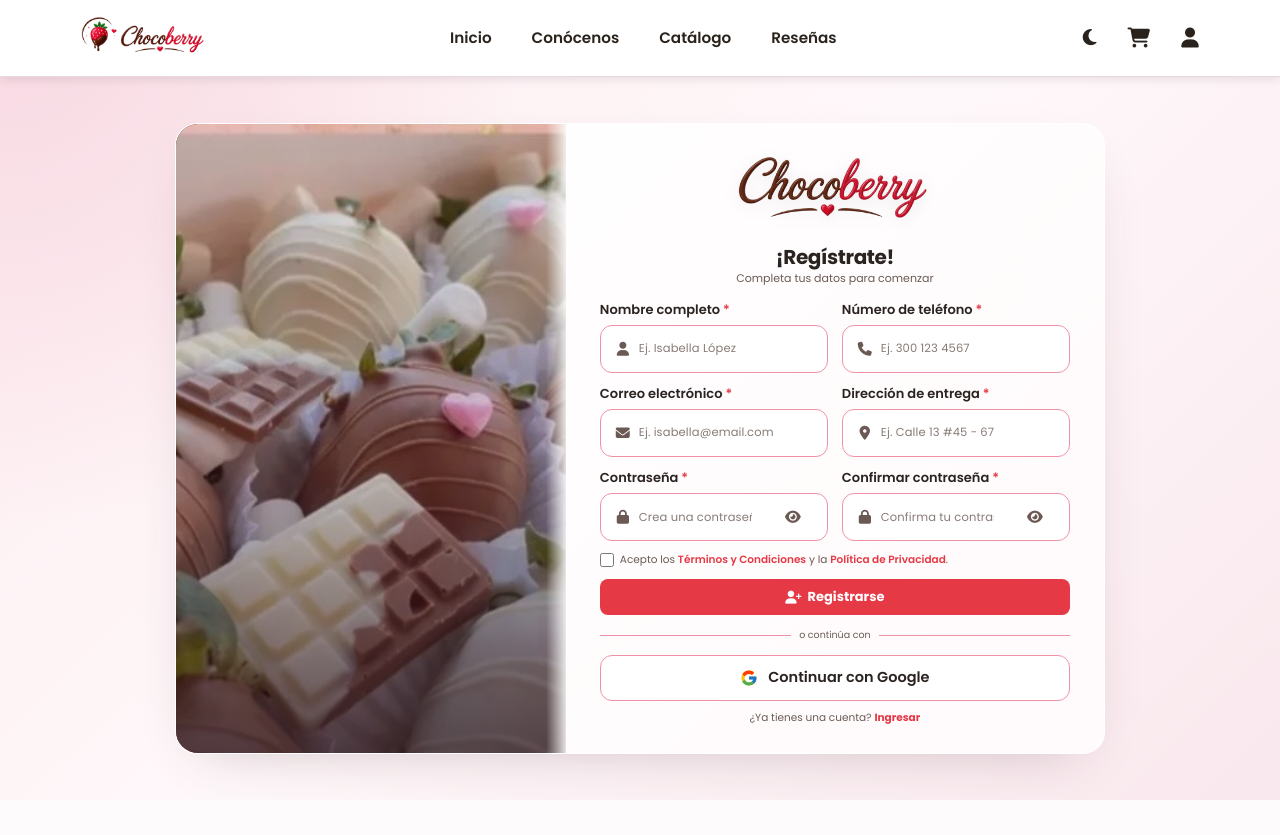
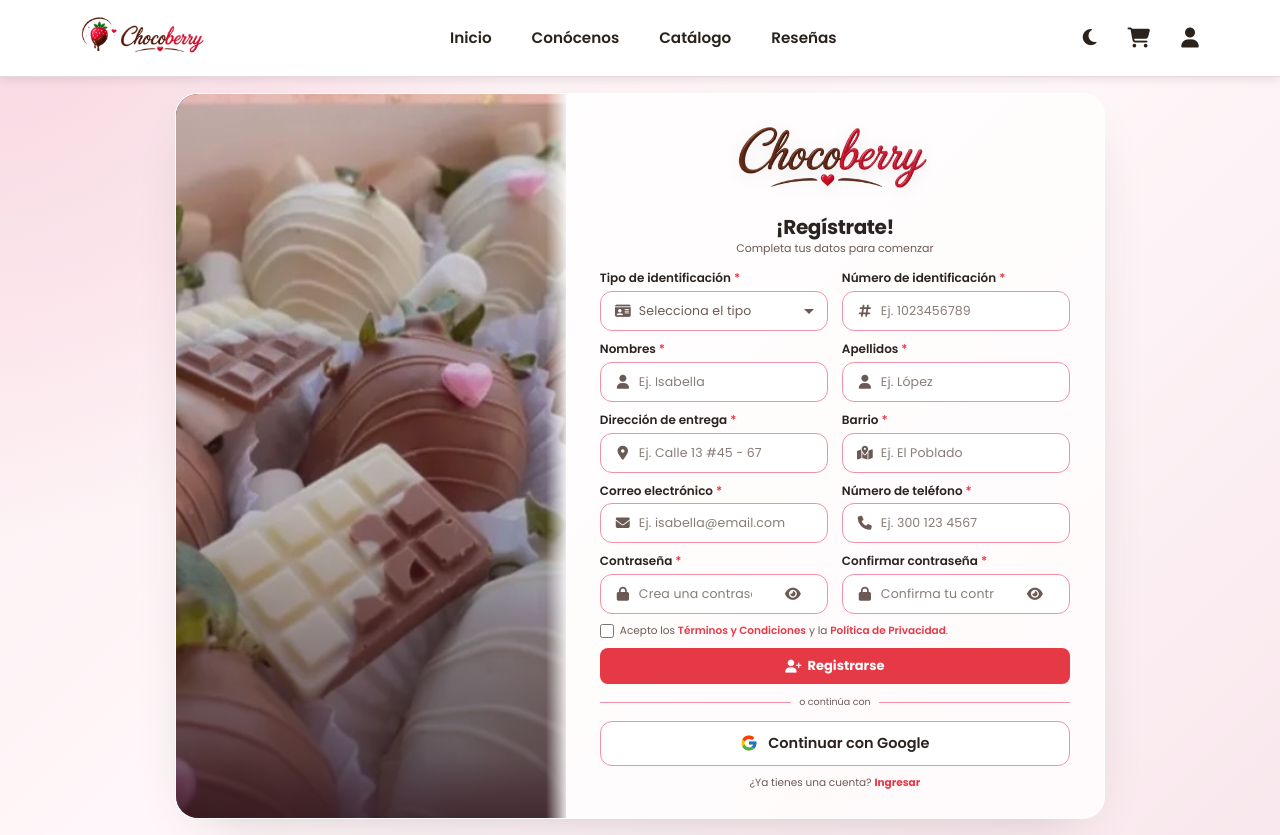
Before and after one commit to laulp-15/chocoberry_web, a React (Vite) app: page /registro in a window 1280 px wide. Before the commit the page ends 800 px from the top, so only its background shows below. Built offline with nearby package versions, Linux system fonts and the light colour scheme.

Commit message:
Nuevos campos añadidos al formulario de registro

```diff
--- a/src/features/admin/users/components/UserFormModal.jsx
+++ b/src/features/admin/users/components/UserFormModal.jsx
@@ -21,7 +21,7 @@
   validatePasswordForCreate,
   validatePasswordForEdit,
 } from "../utils/validators";
-import { DOC_TYPE_OPTIONS } from "../utils/documentTypes";
+import { DOC_TYPE_OPTIONS } from "../../../../shared/utils/documentTypes";
 import "./UserFormModal.css";
 
 const EMPTY_FORM = {
--- a/src/features/admin/users/pages/UserDetailPage.jsx
+++ b/src/features/admin/users/pages/UserDetailPage.jsx
@@ -3,7 +3,7 @@
 import { Link, useNavigate, useParams } from "react-router-dom";
 import useUsersAdmin from "../hooks/useUsersAdmin";
 import RoleBadge from "../components/RoleBadge";
-import { docTypeLabel } from "../utils/documentTypes";
+import { docTypeLabel } from "../../../../shared/utils/documentTypes";
 import "./UserDetailPage.css";
 
 function formatDate(iso) {
--- a/src/features/login/components/AuthInput.css
+++ b/src/features/login/components/AuthInput.css
@@ -273,6 +273,31 @@
 }
 
 /* ================================
+   VARIANTE SELECT
+   ================================ */
+
+.auth-field-input.MuiOutlinedInput-root .MuiSelect-select {
+  display: flex;
+  align-items: center;
+
+  padding: 12.5px 14px;
+
+  font-family: var(--font-body);
+  font-size: 14.5px;
+  line-height: 1.4;
+
+  color: var(--auth-text);
+}
+
+.auth-field-input.MuiOutlinedInput-root .MuiSelect-icon {
+  color: var(--auth-text-muted);
+}
+
+.auth-select-placeholder {
+  color: var(--auth-text-muted);
+}
+
+/* ================================
    REDUCED MOTION
    ================================ */
 
--- a/src/features/login/components/AuthInput.jsx
+++ b/src/features/login/components/AuthInput.jsx
@@ -6,6 +6,8 @@
   OutlinedInput,
   InputAdornment,
   IconButton,
+  MenuItem,
+  Select,
 } from "@mui/material";
 
 import "./AuthInput.css";
@@ -22,6 +24,8 @@
  * - Estados disabled y required.
  * - Soporte para onBlur / onFocus.
  * - Atributos ARIA para accesibilidad.
+ * - Variante select: si se pasa `options`, el campo se renderiza como
+ *   lista desplegable (mismo look que los campos de texto).
  */
 export default function AuthInput({
   label,
@@ -38,10 +42,13 @@
   autoComplete,
   hint,
   disabled = false,
+  options,
 }) {
   const [showPassword, setShowPassword] = useState(false);
 
   const isPassword = type === "password";
+
+  const isSelect = Array.isArray(options) && options.length > 0;
 
   const resolvedType = isPassword
     ? showPassword
@@ -74,6 +81,39 @@
     setShowPassword((current) => !current);
   }
 
+  const fieldClassName = `auth-field-input ${
+    error ? "auth-field-input--error" : ""
+  }`;
+
+  const inputAdornment = icon ? (
+    <InputAdornment position="start">
+      <i
+        className={`fa-solid fa-${icon}`}
+        aria-hidden="true"
+      />
+    </InputAdornment>
+  ) : null;
+
+  // Props compartidos por las dos variantes (texto y select). En el select
+  // se pasan al propio <Select>, que clona el OutlinedInput de abajo.
+  const commonProps = {
+    id: inputId,
+    name,
+    className: fieldClassName,
+    fullWidth: true,
+    value,
+    onChange: handleChange,
+    onBlur,
+    onFocus,
+    autoComplete,
+    required,
+    disabled,
+    error: Boolean(error),
+    "aria-invalid": Boolean(error),
+    "aria-describedby": describedBy,
+    "aria-required": required || undefined,
+  };
+
   return (
     <div className="auth-field">
       {label && (
@@ -94,39 +134,32 @@
         </label>
       )}
 
+      {isSelect ? (
+        <Select
+          {...commonProps}
+          displayEmpty
+          startAdornment={inputAdornment}
+          input={<OutlinedInput inputProps={{ "data-field": name }} />}
+        >
+          <MenuItem value="">
+            <span className="auth-select-placeholder">{placeholder}</span>
+          </MenuItem>
+
+          {options.map((option) => (
+            <MenuItem key={option.value} value={option.value}>
+              {option.label}
+            </MenuItem>
+          ))}
+        </Select>
+      ) : (
         <OutlinedInput
-        id={inputId}
-        name={name}
-        className={`auth-field-input ${
-          error ? "auth-field-input--error" : ""
-        }`}
-        fullWidth
+          {...commonProps}
           type={resolvedType}
           placeholder={placeholder}
-        value={value}
-        onChange={handleChange}
-        onBlur={onBlur}
-        onFocus={onFocus}
-        autoComplete={autoComplete}
-        required={required}
-        disabled={disabled}
-        error={Boolean(error)}
-        aria-invalid={Boolean(error)}
-        aria-describedby={describedBy}
-        aria-required={required || undefined}
           inputProps={{
             "data-field": name,
           }}
-        startAdornment={
-          icon ? (
-            <InputAdornment position="start">
-              <i
-                className={`fa-solid fa-${icon}`}
-                aria-hidden="true"
-              />
-            </InputAdornment>
-          ) : null
-        }
+          startAdornment={inputAdornment}
           endAdornment={
             isPassword ? (
               <InputAdornment position="end">
@@ -157,6 +190,7 @@
             ) : null
           }
         />
+      )}
 
       {error ? (
         <span
--- a/src/features/login/components/AuthLayout.css
+++ b/src/features/login/components/AuthLayout.css
@@ -512,7 +512,7 @@
 
   column-gap: 14px;
 
-  row-gap: 12px;
+  row-gap: 10px;
 
   width: 100%;
 }
@@ -529,12 +529,33 @@
   position: relative;
 }
 
-.auth-register-field input {
-  padding-top: 5px !important;
-  padding-bottom: 5px !important;
-  height: 35px !important;
-  font-size: 11.5px !important;
+/* El registro tiene 10 campos en 5 filas, así que cada campo va un poco
+   más compacto que en el resto de las vistas de acceso (caja de 40px en
+   vez de 48px) para que la tarjeta no crezca de más. */
+.auth-register-field .auth-field {
+  gap: 4px;
+}
+
+.auth-register-field .auth-field-label {
+  font-size: 12px;
+}
+
+.auth-register-field .auth-field-input.MuiOutlinedInput-root {
+  min-height: 40px;
+}
+
+.auth-register-field input,
+.auth-register-field .MuiSelect-select {
+  padding-top: 4px !important;
+  padding-bottom: 4px !important;
+  height: 30px !important;
+  font-size: 12.5px !important;
   padding-left: 3px !important;
+}
+
+/* El select necesita aire a la derecha para la flecha desplegable. */
+.auth-register-field .MuiSelect-select {
+  padding-right: 24px !important;
 }
 
 /* ============================================================
--- a/src/features/login/hooks/useAuth.jsx
+++ b/src/features/login/hooks/useAuth.jsx
@@ -714,6 +714,7 @@
         phone: found.phone ?? "",
         address: found.address ?? "",
         neighborhood: found.neighborhood ?? "",
+        docType: found.docType ?? "",
         idNumber: found.idNumber ?? "",
       };
 
@@ -746,10 +747,15 @@
 
   const register = useCallback(
     async ({
-      fullName,
+      docType,
+      idNumber,
+      nombres,
+      apellidos,
       email,
+      phone,
+      address,
+      neighborhood,
       password,
-      address,
     }) => {
       await delay();
 
@@ -775,14 +781,31 @@
         throw err;
       }
 
+      const nombresLimpios =
+        nombres?.trim() || "";
+
+      const apellidosLimpios =
+        apellidos?.trim() || "";
+
       const newUser = {
         id: `u-${Date.now()}`,
-        fullName: fullName.trim(),
+        docType: docType || "",
+        idNumber:
+          idNumber?.trim() || "",
+        nombres: nombresLimpios,
+        apellidos: apellidosLimpios,
+        // El resto del sistema (sesión, checkout, panel) sigue leyendo fullName.
+        fullName:
+          `${nombresLimpios} ${apellidosLimpios}`.trim(),
         email: normalizedEmail,
         password,
         role: "cliente",
+        phone:
+          phone?.trim() || "",
         address:
           address?.trim() || "",
+        neighborhood:
+          neighborhood?.trim() || "",
         active: true,
         createdAt:
           new Date().toISOString(),
--- a/src/features/login/pages/RegisterPage.jsx
+++ b/src/features/login/pages/RegisterPage.jsx
@@ -15,12 +15,19 @@
 
 import {
   validateEmail,
-  validateFullName,
   validatePassword,
   validateConfirmPassword,
   validateTermsAccepted,
   validatePhone,
+  validateDocType,
+  validateIdNumber,
+  validateNombres,
+  validateApellidos,
+  validateAddress,
+  validateNeighborhood,
 } from "../utils/validators";
+
+import { DOC_TYPE_OPTIONS } from "../../../shared/utils/documentTypes";
 
 
 // ============================================================
@@ -78,12 +85,16 @@
   // ============================================================
 
   const [form, setForm] = useState({
-    fullName: "",
+    docType: "",
+    idNumber: "",
+    nombres: "",
+    apellidos: "",
+    address: "",
+    neighborhood: "",
+    email: "",
     phone: "",
-    email: "",
     password: "",
     confirmPassword: "",
-    address: "",
     acceptTerms: false,
   });
 
@@ -127,8 +138,23 @@
 
   function validateField(field, values = form) {
     switch (field) {
-      case "fullName":
-        return validateFullName(values.fullName);
+      case "docType":
+        return validateDocType(values.docType);
+
+      case "idNumber":
+        return validateIdNumber(values.idNumber);
+
+      case "nombres":
+        return validateNombres(values.nombres);
+
+      case "apellidos":
+        return validateApellidos(values.apellidos);
+
+      case "address":
+        return validateAddress(values.address);
+
+      case "neighborhood":
+        return validateNeighborhood(values.neighborhood);
 
       case "phone":
         return validateRegisterPhone(values.phone);
@@ -144,12 +170,6 @@
           values.password,
           values.confirmPassword
         );
-
-      case "address":
-        if (!values.address.trim()) {
-          return "La dirección es obligatoria.";
-        }
-        return "";
 
       case "acceptTerms":
         return validateTermsAccepted(values.acceptTerms);
@@ -217,17 +237,19 @@
     };
 
     const nextErrors = {
-      fullName: validateFullName(values.fullName),
+      docType: validateDocType(values.docType),
+      idNumber: validateIdNumber(values.idNumber),
+      nombres: validateNombres(values.nombres),
+      apellidos: validateApellidos(values.apellidos),
+      address: validateAddress(values.address),
+      neighborhood: validateNeighborhood(values.neighborhood),
+      email: validateEmail(values.email),
       phone: validateRegisterPhone(values.phone),
-      email: validateEmail(values.email),
       password: validatePassword(values.password),
       confirmPassword: validateConfirmPassword(
         values.password,
         values.confirmPassword
       ),
-      address: !values.address.trim()
-        ? "La dirección es obligatoria."
-        : "",
       acceptTerms: validateTermsAccepted(values.acceptTerms),
     };
 
@@ -255,10 +277,13 @@
 
     const normalizedForm = {
       ...form,
-      fullName: form.fullName.trim(),
+      idNumber: form.idNumber.trim(),
+      nombres: form.nombres.trim(),
+      apellidos: form.apellidos.trim(),
       email: normalizeEmail(form.email),
       phone: form.phone.trim(),
       address: form.address.trim(),
+      neighborhood: form.neighborhood.trim(),
     };
 
     setLoading(true);
@@ -334,42 +359,106 @@
             </div>
           )}
 
-          {/* NOMBRE COMPLETO */}
+          {/* TIPO Y NÚMERO DE IDENTIFICACIÓN */}
           <div className="auth-register-field">
             <AuthInput
-              label="Nombre completo"
-              name="fullName"
-              icon="user"
-              placeholder="Ej. Isabella López"
-              value={form.fullName}
-              onChange={(value) => updateField("fullName", value)}
-              onBlur={() => handleBlur("fullName")}
-              error={errors.fullName}
-              autoComplete="name"
+              label="Tipo de identificación"
+              name="docType"
+              icon="id-card"
+              placeholder="Selecciona el tipo"
+              options={DOC_TYPE_OPTIONS}
+              value={form.docType}
+              onChange={(value) => updateField("docType", value)}
+              onBlur={() => handleBlur("docType")}
+              error={errors.docType}
               disabled={isDisabled}
               required
             />
           </div>
 
-          {/* TELÉFONO */}
           <div className="auth-register-field">
             <AuthInput
-              label="Número de teléfono"
-              type="tel"
-              name="phone"
-              icon="phone"
-              placeholder="Ej. 300 123 4567"
-              value={form.phone}
-              onChange={(value) => updateField("phone", value)}
-              onBlur={() => handleBlur("phone")}
-              error={errors.phone}
-              autoComplete="tel"
+              label="Número de identificación"
+              name="idNumber"
+              icon="hashtag"
+              placeholder="Ej. 1023456789"
+              value={form.idNumber}
+              onChange={(value) => updateField("idNumber", value)}
+              onBlur={() => handleBlur("idNumber")}
+              error={errors.idNumber}
+              autoComplete="off"
               disabled={isDisabled}
               required
             />
           </div>
 
-          {/* CORREO ELECTRÓNICO */}
+          {/* NOMBRES Y APELLIDOS */}
+          <div className="auth-register-field">
+            <AuthInput
+              label="Nombres"
+              name="nombres"
+              icon="user"
+              placeholder="Ej. Isabella"
+              value={form.nombres}
+              onChange={(value) => updateField("nombres", value)}
+              onBlur={() => handleBlur("nombres")}
+              error={errors.nombres}
+              autoComplete="given-name"
+              disabled={isDisabled}
+              required
+            />
+          </div>
+
+          <div className="auth-register-field">
+            <AuthInput
+              label="Apellidos"
+              name="apellidos"
+              icon="user"
+              placeholder="Ej. López"
+              value={form.apellidos}
+              onChange={(value) => updateField("apellidos", value)}
+              onBlur={() => handleBlur("apellidos")}
+              error={errors.apellidos}
+              autoComplete="family-name"
+              disabled={isDisabled}
+              required
+            />
+          </div>
+
+          {/* DIRECCIÓN Y BARRIO */}
+          <div className="auth-register-field">
+            <AuthInput
+              label="Dirección de entrega"
+              name="address"
+              icon="location-dot"
+              placeholder="Ej. Calle 13 #45 - 67"
+              value={form.address}
+              onChange={(value) => updateField("address", value)}
+              onBlur={() => handleBlur("address")}
+              error={errors.address}
+              autoComplete="street-address"
+              disabled={isDisabled}
+              required
+            />
+          </div>
+
+          <div className="auth-register-field">
+            <AuthInput
+              label="Barrio"
+              name="neighborhood"
+              icon="map-location-dot"
+              placeholder="Ej. El Poblado"
+              value={form.neighborhood}
+              onChange={(value) => updateField("neighborhood", value)}
+              onBlur={() => handleBlur("neighborhood")}
+              error={errors.neighborhood}
+              autoComplete="address-level3"
+              disabled={isDisabled}
+              required
+            />
+          </div>
+
+          {/* CORREO ELECTRÓNICO Y TELÉFONO */}
           <div className="auth-register-field">
             <AuthInput
               label="Correo electrónico"
@@ -387,18 +476,18 @@
             />
           </div>
 
-          {/* DIRECCIÓN DE ENTREGA */}
           <div className="auth-register-field">
             <AuthInput
-              label="Dirección de entrega"
-              name="address"
-              icon="location-dot"
-              placeholder="Ej. Calle 13 #45 - 67"
-              value={form.address}
-              onChange={(value) => updateField("address", value)}
-              onBlur={() => handleBlur("address")}
-              error={errors.address}
-              autoComplete="street-address"
+              label="Número de teléfono"
+              type="tel"
+              name="phone"
+              icon="phone"
+              placeholder="Ej. 300 123 4567"
+              value={form.phone}
+              onChange={(value) => updateField("phone", value)}
+              onBlur={() => handleBlur("phone")}
+              error={errors.phone}
+              autoComplete="tel"
               disabled={isDisabled}
               required
             />
--- a/src/features/login/utils/validators.js
+++ b/src/features/login/utils/validators.js
@@ -5,6 +5,10 @@
  * Cada validate* devuelve "" cuando el campo es válido, o el mensaje
  * de error a mostrar cuando no lo es. Así los formularios solo hacen:
  *   const error = validateEmail(email);
+ *
+ * También viven aquí los datos de identidad del sistema (documento,
+ * nombres/apellidos, dirección y barrio): los usan el registro, el perfil
+ * y el panel de usuarios, y deben regirse por UNA sola política.
  */
 
 const EMAIL_REGEX = /^[^\s@]+@[^\s@]+\.[^\s@]+$/;
@@ -84,3 +88,56 @@
   if (!accepted) return "Debes aceptar los Términos y la Política de Privacidad.";
   return "";
 }
+
+// -----------------------------------------------------------------------------
+// DATOS DE IDENTIDAD
+// -----------------------------------------------------------------------------
+
+// Solo letras (con tildes/ñ) y espacios internos. A diferencia de
+// validateFullName, NO exige dos palabras: un nombre o un apellido pueden
+// ser una sola palabra.
+const SINGLE_NAME_REGEX = /^[A-Za-zÁÉÍÓÚÜÑáéíóúüñ]+(?:\s[A-Za-zÁÉÍÓÚÜÑáéíóúüñ]+)*$/;
+const ID_NUMBER_REGEX = /^\d+$/;
+
+export function validateDocType(value) {
+  if (!value) return "Selecciona el tipo de documento.";
+  return "";
+}
+
+export function validateIdNumber(value) {
+  const v = value?.trim() ?? "";
+  if (!v) return "El número de documento es obligatorio.";
+  if (!ID_NUMBER_REGEX.test(v)) return "El documento solo debe contener números.";
+  if (v.length < 6 || v.length > 15) return "El documento debe tener entre 6 y 15 dígitos.";
+  return "";
+}
+
+export function validateNombres(value) {
+  const v = value?.trim() ?? "";
+  if (!v) return "El nombre es obligatorio.";
+  if (v.length < 2) return "El nombre es demasiado corto.";
+  if (!SINGLE_NAME_REGEX.test(v)) return "El nombre solo debe contener letras.";
+  return "";
+}
+
+export function validateApellidos(value) {
+  const v = value?.trim() ?? "";
+  if (!v) return "El apellido es obligatorio.";
+  if (v.length < 2) return "El apellido es demasiado corto.";
+  if (!SINGLE_NAME_REGEX.test(v)) return "El apellido solo debe contener letras.";
+  return "";
+}
+
+export function validateAddress(value) {
+  const v = value?.trim() ?? "";
+  if (!v) return "La dirección es obligatoria.";
+  if (v.length < 5) return "Ingresa una dirección válida.";
+  return "";
+}
+
+export function validateNeighborhood(value) {
+  const v = value?.trim() ?? "";
+  if (!v) return "El barrio es obligatorio.";
+  if (v.length < 3) return "El barrio es demasiado corto.";
+  return "";
+}
--- a/src/features/profile/components/PersonalInfo.jsx
+++ b/src/features/profile/components/PersonalInfo.jsx
@@ -5,6 +5,7 @@
 import { getPasswordChecks, validateConfirmPassword, validateEmail, validatePhone } from '../../login/utils/validators';
 import FormTextField from '../../../shared/components/FormTextField';
 import FormSelect from '../../../shared/components/FormSelect';
+import { DOC_TYPE_OPTIONS } from '../../../shared/utils/documentTypes';
 
 const PersonalInfo = () => {
   const { theme } = useAuthTheme();
@@ -42,13 +43,6 @@
     address: 'Calle 123 #45-67',
     neighborhood: 'Barrio Centro',
   };
-
-  const docTypes = [
-    { value: 'CC', label: 'Cédula de Ciudadanía' },
-    { value: 'TI', label: 'Tarjeta de Identidad' },
-    { value: 'CE', label: 'Cédula de Extranjería' },
-    { value: 'PP', label: 'Pasaporte' },
-  ];
 
   useEffect(() => {
     if (user && editingSection === null) {
@@ -399,7 +393,7 @@
                     <div>
                       <strong style={{ color: colors.textMuted, fontSize: '13px', textTransform: 'uppercase' }}>Tipo de documento</strong>
                       <p style={{ margin: '4px 0 0', fontWeight: '500' }}>
-                        {docTypes.find(d => d.value === userInfo.docType)?.label || userInfo.docType}
+                        {DOC_TYPE_OPTIONS.find(d => d.value === userInfo.docType)?.label || userInfo.docType}
                       </p>
                     </div>
                     <div>
@@ -432,7 +426,7 @@
                       name="docType"
                       value={userInfo.docType}
                       onChange={(value) => handleChange('docType', value)}
-                      options={docTypes}
+                      options={DOC_TYPE_OPTIONS}
                       error={profileErrors.docType}
                       required
                     />
--- a/src/features/admin/users/utils/documentTypes.js
+++ b/src/shared/utils/documentTypes.js
@@ -1,6 +1,8 @@
-// src/features/admin/users/utils/documentTypes.js
+// src/shared/utils/documentTypes.js
 
-// Tipos de documento disponibles en el formulario de usuarios.
+// Tipos de documento de identidad del sistema. Vive en shared porque lo usan
+// el registro de clientes (login), el perfil y el panel de usuarios (admin):
+// el código del documento debe ser el mismo en todas partes.
 export const DOC_TYPE_OPTIONS = [
   { value: "CC", label: "Cédula de ciudadanía" },
   { value: "CE", label: "Cédula de extranjería" },
```
Also changed, not shown: src/features/admin/users/utils/validators.js (+22 -57 lines). Lines whose indentation alone changed are shown as unchanged.
